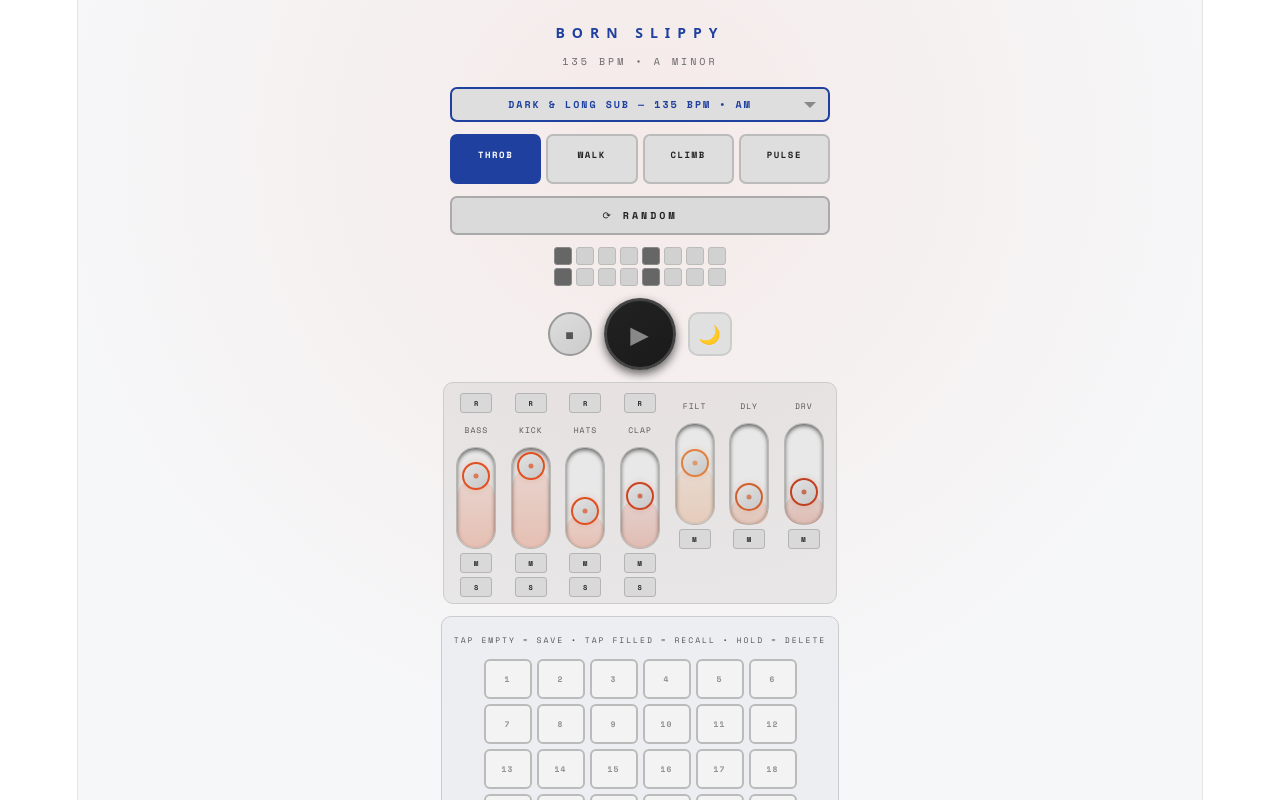
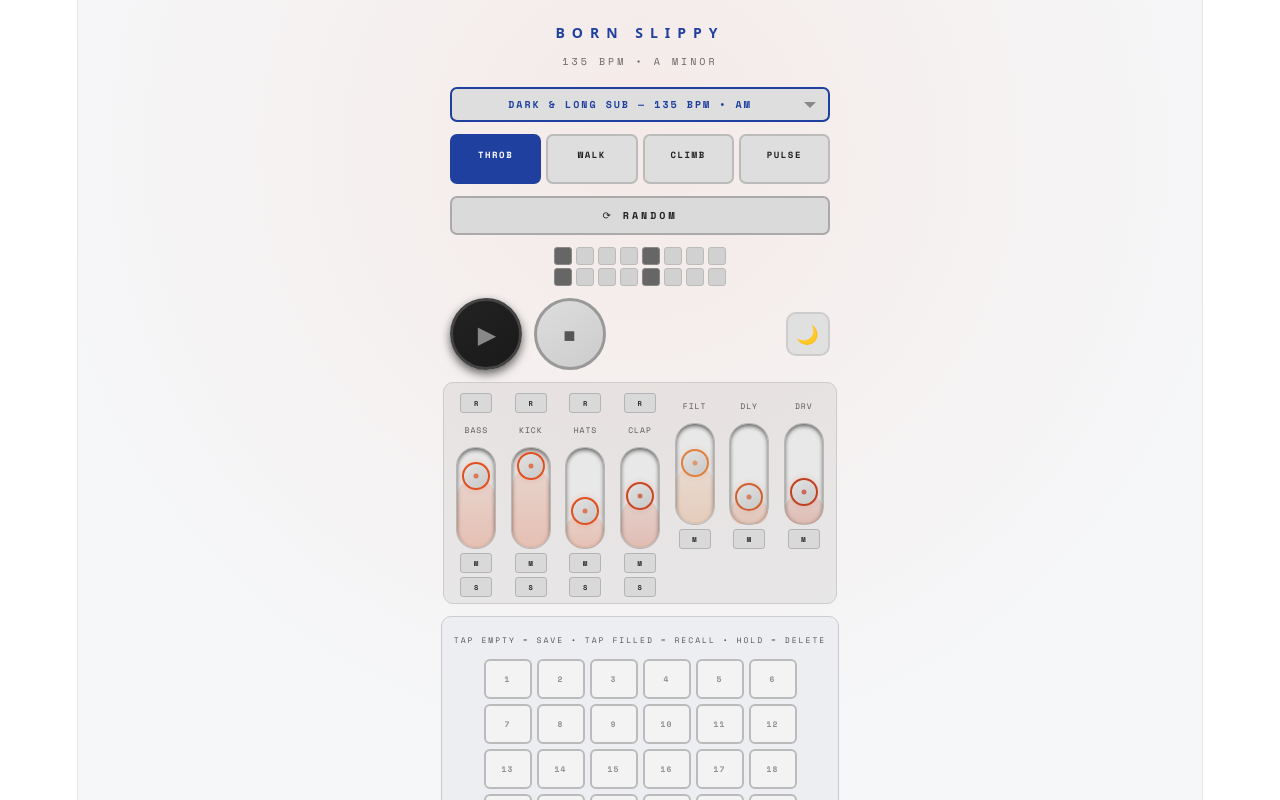
Before and after one commit to mikkels611/born-slippy, a React (Vite) app: page / in a window 1280 px wide. Shown: the top 800 px of the page. Built offline with nearby package versions, Linux system fonts and the light colour scheme.

Commit message:
UI: rearrange transport — Play left, Stop right same size, theme far right, pitch buttons flank sequencer grid

```diff
--- a/src/App.jsx
+++ b/src/App.jsx
@@ -799,58 +799,60 @@
         color: isRandom&&activePattern===4 ? "#fff" : isRandom ? rndColor : (theme === 'dark' ? "#555" : "#222"),
       }}>⟳ RANDOM</button>
 
-      <div style={{ display:"flex", flexDirection:"column", gap:3 }}>
-        {[0,8].map((off)=>(
-          <div key={off} style={{ display:"flex", gap:4 }}>
-            {Array.from({length:8}).map((_,i)=>{const step=off+i;const a=step===currentStep;
-              return<div key={step} style={{ width:16, height:16, borderRadius:3, background:a?"#e05020":displayPat.kick[step]>=1?(theme === 'dark' ? "#444" : "#666"):(theme === 'dark' ? "#1e1e1e" : "#d1d1d1"), boxShadow:a?"0 0 10px rgba(224,80,32,0.7)":"none", border:step%4===0?`1px solid ${theme === 'dark' ? "#333" : "#888"}`:`1px solid ${theme === 'dark' ? "#1a1a1a" : "#bbb"}`, transition:"background 0.04s" }} />;
-            })}
-          </div>
-        ))}
-      </div>
-
-      <div style={{ display:"flex", alignItems:"center", gap:12 }}>
+      <div style={{ display:"flex", alignItems:"center", gap:6, width:"100%", maxWidth:380 }}>
         {advanced && <button onClick={toggleNoteDown} style={{
-          ...btn, width:50, height:50, borderRadius:10, fontSize:9, letterSpacing:0.5,
+          ...btn, width:40, height:40, borderRadius:8, fontSize:8, letterSpacing:0.5,
           background:noteDown?"#1a2a1a":(theme === 'dark' ? "#161616" : "#d9d9d9"),
           border:`2px solid ${noteDown?"#40a040":(theme === 'dark' ? "#2a2a2a" : "#999")}`,
           color:noteDown?"#40a040":(theme === 'dark' ? "#d9d9d9" : "#222"),
-          display:"flex", flexDirection:"column", alignItems:"center", justifyContent:"center", gap:1,
-          boxShadow:noteDown?"0 0 10px rgba(64,160,64,0.2)":"none",
-        }}><span style={{fontSize:13}}>↓</span><span>NOTE</span></button>}
+          display:"flex", flexDirection:"column", alignItems:"center", justifyContent:"center", gap:0,
+          boxShadow:noteDown?"0 0 10px rgba(64,160,64,0.2)":"none", flexShrink:0,
+        }}><span style={{fontSize:11}}>↓</span><span>NOTE</span></button>}
+        <div style={{ display:"flex", flexDirection:"column", gap:3, flex:1, alignItems:"center" }}>
+          {[0,8].map((off)=>(
+            <div key={off} style={{ display:"flex", gap:4 }}>
+              {Array.from({length:8}).map((_,i)=>{const step=off+i;const a=step===currentStep;
+                return<div key={step} style={{ width:16, height:16, borderRadius:3, background:a?"#e05020":displayPat.kick[step]>=1?(theme === 'dark' ? "#444" : "#666"):(theme === 'dark' ? "#1e1e1e" : "#d1d1d1"), boxShadow:a?"0 0 10px rgba(224,80,32,0.7)":"none", border:step%4===0?`1px solid ${theme === 'dark' ? "#333" : "#888"}`:`1px solid ${theme === 'dark' ? "#1a1a1a" : "#bbb"}`, transition:"background 0.04s" }} />;
+              })}
+            </div>
+          ))}
+        </div>
+        {advanced && <button onClick={toggleThirdUp} style={{
+          ...btn, width:40, height:40, borderRadius:8, fontSize:8, letterSpacing:0.5,
+          background:thirdUp?"#1a1a2a":(theme === 'dark' ? "#161616" : "#d9d9d9"),
+          border:`2px solid ${thirdUp?"#4080e0":(theme === 'dark' ? "#2a2a2a" : "#999")}`,
+          color:thirdUp?"#4080e0":(theme === 'dark' ? "#d9d9d9" : "#222"),
+          display:"flex", flexDirection:"column", alignItems:"center", justifyContent:"center", gap:0,
+          boxShadow:thirdUp?"0 0 10px rgba(64,128,224,0.2)":"none", flexShrink:0,
+        }}><span style={{fontSize:11}}>↑</span><span>III</span></button>}
+      </div>
 
-        <button onClick={handleStop} style={{
-          ...btn, width:44, height:44, borderRadius:"50%", fontSize:14,
-          background:theme === 'dark' ? "linear-gradient(145deg, #222, #1a1a1a)" : "linear-gradient(145deg, #ddd, #ccc)",
-          border:`2px solid ${theme === 'dark' ? "#444" : "#999"}`, color:theme === 'dark' ? "#888" : "#555",
-          display:"flex", alignItems:"center", justifyContent:"center",
-          userSelect:"none", WebkitUserSelect:"none",
-        }}>■</button>
-
+      <div style={{ display:"flex", alignItems:"center", gap:12, width:"100%", maxWidth:380 }}>
         <button onClick={handlePlayPause} style={{
           ...btn, width:72, height:72, borderRadius:"50%", fontSize:24,
           background:playing?"linear-gradient(145deg, #e05020, #c04018)":"linear-gradient(145deg, #222, #1a1a1a)",
           border:`3px solid ${playing?"#e05020":"#444"}`, color:playing?"#000":"#888",
           boxShadow:playing?"0 0 28px rgba(224,80,32,0.4)":"0 4px 10px rgba(0,0,0,0.6)",
           display:"flex", alignItems:"center", justifyContent:"center",
-          userSelect:"none", WebkitUserSelect:"none", WebkitTouchCallout:"none",
-        }}>{playing ? <span style={{display:"flex",gap:4}}><span style={{width:5,height:18,background:"#000",borderRadius:1}}/><span style={{width:5,height:18,background:"#000",borderRadius:1}}/></span> : "▶"}</button>
+          userSelect:"none", WebkitUserSelect:"none", WebkitTouchCallout:"none", flexShrink:0,
+        }}>{playing ? <span style={{display:"flex",gap:4}}><span style={{width:5,height:18,background:"#000",borderRadius:1}}/><span style={{width:5,height:18,background:"#000",borderRadius:1}}/></span> : <span style={{marginLeft:3}}>▶</span>}</button>
 
-        {advanced && <button onClick={toggleThirdUp} style={{
-          ...btn, width:50, height:50, borderRadius:10, fontSize:9, letterSpacing:0.5,
-          background:thirdUp?"#1a1a2a":(theme === 'dark' ? "#161616" : "#d9d9d9"),
-          border:`2px solid ${thirdUp?"#4080e0":(theme === 'dark' ? "#2a2a2a" : "#999")}`,
-          color:thirdUp?"#4080e0":(theme === 'dark' ? "#d9d9d9" : "#222"),
-          display:"flex", flexDirection:"column", alignItems:"center", justifyContent:"center", gap:1,
-          boxShadow:thirdUp?"0 0 10px rgba(64,128,224,0.2)":"none",
-        }}><span style={{fontSize:13}}>↑</span><span>III</span></button>}
+        <button onClick={handleStop} style={{
+          ...btn, width:72, height:72, borderRadius:"50%", fontSize:20,
+          background:theme === 'dark' ? "linear-gradient(145deg, #222, #1a1a1a)" : "linear-gradient(145deg, #ddd, #ccc)",
+          border:`3px solid ${theme === 'dark' ? "#444" : "#999"}`, color:theme === 'dark' ? "#888" : "#555",
+          display:"flex", alignItems:"center", justifyContent:"center",
+          userSelect:"none", WebkitUserSelect:"none", flexShrink:0,
+        }}>■</button>
+
+        <div style={{flex:1}} />
 
         <button onClick={() => setTheme(theme === 'dark' ? 'light' : 'dark')} style={{
           ...btn, width:44, height:44, borderRadius:10, fontSize:18,
           background:theme==='dark'?'#161616':'#e0e0e0',
           border:`2px solid ${theme==='dark'?'#444':'#ccc'}`,
           color:theme==='dark'?'#ffffff':'#666',
-          display:"flex", alignItems:"center", justifyContent:"center",
+          display:"flex", alignItems:"center", justifyContent:"center", flexShrink:0,
         }}>{theme === 'dark' ? '☀' : '🌙'}</button>
       </div>
 
```
